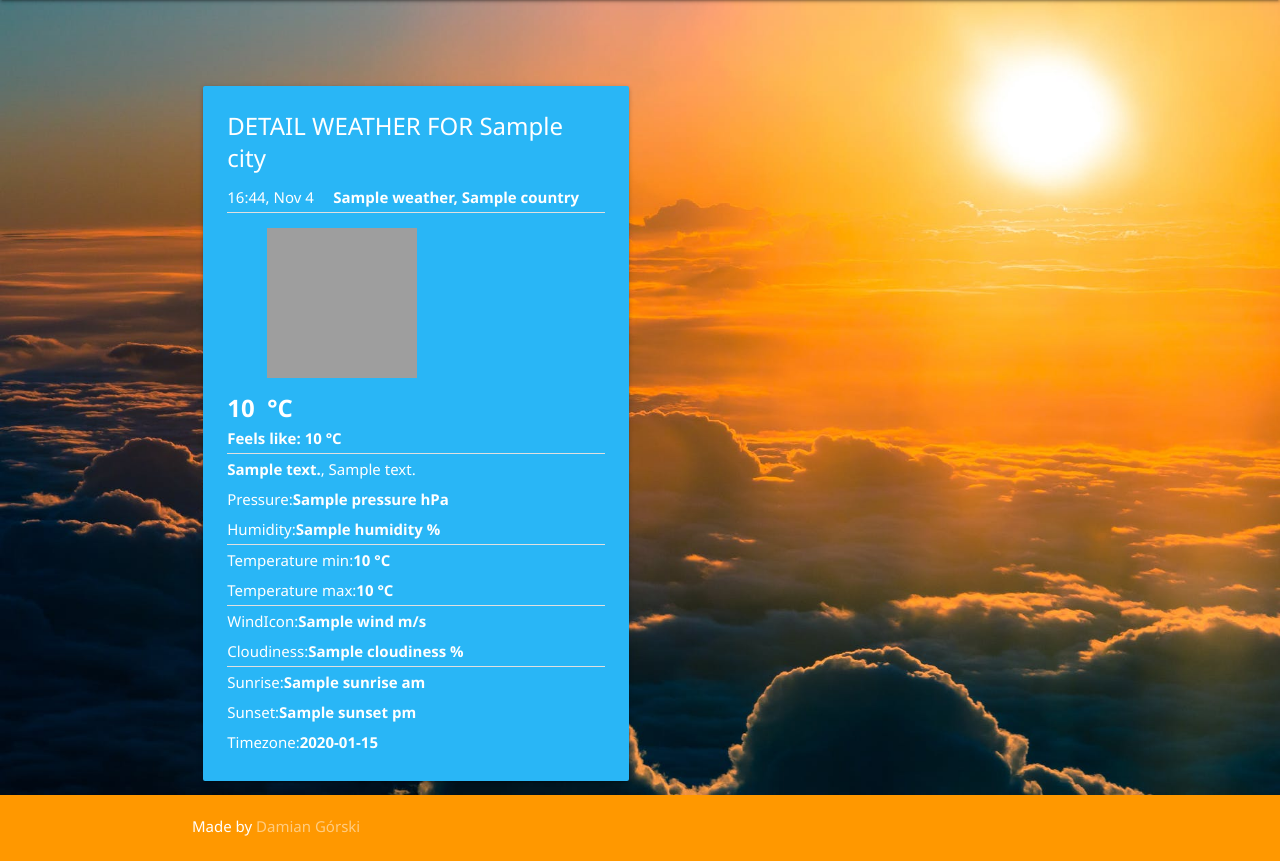
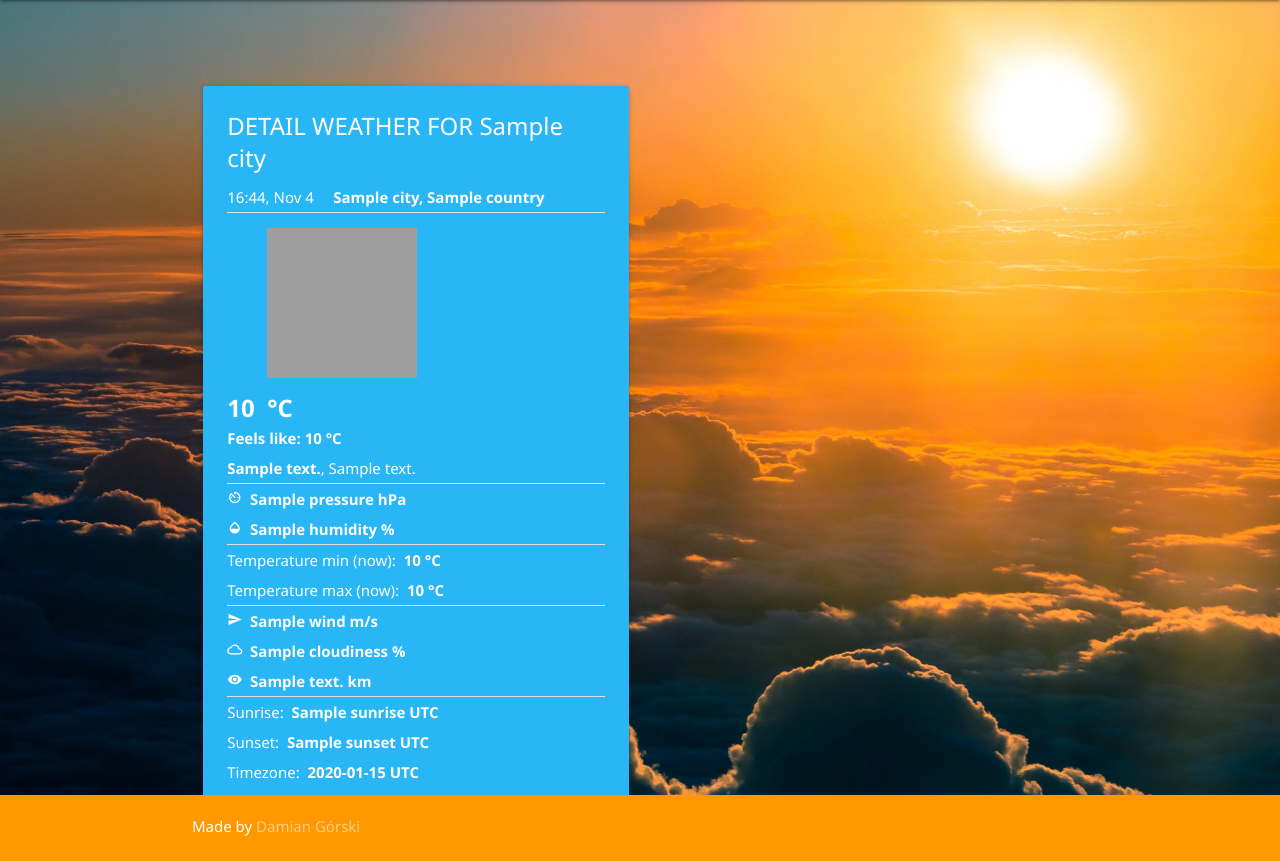
Before and after one commit to Damiangorskii/WeatherApp, a Django app: template WeatherApp/templates/weather/detail_city_weather.html in a window 1280 px wide. Shown: the part 75-936 px from the top of the page. Run offline with Django 3.2, Linux system fonts and the light colour scheme; the template is opened without the code that fills it: most values are stand-ins (such as "Sample title", 1, 10 or a date in 2020); some libraries are stand-ins or nearby versions; grey boxes are pictures that could not be loaded.

Commit message:
Repaired data so they can be understable now

```diff
--- a/WeatherApp/templates/weather/detail_city_weather.html
+++ b/WeatherApp/templates/weather/detail_city_weather.html
@@ -10,7 +10,7 @@
                   <div class="card light-blue lighten-1">
                     <div class="card-content white-text">
                       <span class="card-title">DETAIL WEATHER FOR <b>{{weather_data.city}}</b></span>
-                        <p>16:44, Nov 4 &nbsp&nbsp&nbsp <b>{{weather_data.name}}, {{weather_data.country}}</b></p>
+                        <p>16:44, Nov 4 &nbsp&nbsp&nbsp <b>{{weather_data.city}}, {{weather_data.country}}</b></p>
                         <p></p>
                         <div class="divider"></div>
 
@@ -19,32 +19,33 @@
                         </figure>
                         <p class="main-data"><b>{{weather_data.temperature}}&nbsp °C</b></p>
                         <p><b>Feels like: {{weather_data.temperatureFeelsLike}}&nbsp°C</b></p>
+                        <p><b>{{weather_data.mainDescription}}</b>, {{weather_data.description}}</p>
 
                         <div class="divider"></div>
 
 
-                        <p><b>{{weather_data.mainDescription}}</b>, {{weather_data.description}}</p>
-                        <p>Pressure:<b>{{weather_data.pressure}} hPa</b></p>
-                        <p>Humidity:<b>{{weather_data.humidity}} %</b></p>
+                        <p><i class="material-icons tiny">av_timer</i>&nbsp&nbsp<b>{{weather_data.pressure}} hPa</b></p>
+                        <p><i class="material-icons tiny">opacity</i>&nbsp&nbsp<b>{{weather_data.humidity}} %</b></p>
 
                         <div class="divider"></div>
 
 
-                        <p>Temperature min:<b>{{weather_data.tempMin}}&nbsp°C</b></p>
-                        <p>Temperature max:<b>{{weather_data.tempMax}}&nbsp°C</b></p>
+                        <p>Temperature min (now):&nbsp&nbsp<b>{{weather_data.tempMin}}&nbsp°C</b></p>
+                        <p>Temperature max (now):&nbsp&nbsp<b>{{weather_data.tempMax}}&nbsp°C</b></p>
 
                         <div class="divider"></div>
 
 
-                        <p>WindIcon:<b>{{weather_data.wind}} m/s</b></p>
-                        <p>Cloudiness:<b>{{weather_data.cloudiness}} %</b></p>
+                        <p><i class="material-icons tiny">send</i>&nbsp&nbsp<b style="font-size: 18;">{{weather_data.wind}} m/s</b></p>
+                        <p><i class="material-icons tiny">cloud_queue</i>&nbsp&nbsp<b style="font-size: 18;">{{weather_data.cloudiness}} %</b></p>
+                        <p><i class="material-icons tiny">visibility</i>&nbsp&nbsp<b style="font-size: 18;">{{weather_data.visibility}} km</b></p>
 
                         <div class="divider"></div>
 
 
-                        <p>Sunrise:<b>{{weather_data.sunrise}} am</b></p>
-                        <p>Sunset:<b>{{weather_data.sunset}} pm</b></p>
-                        <p>Timezone:<b>{{weather_data.timezone}}</b></p>
+                        <p>Sunrise:&nbsp&nbsp<b>{{weather_data.sunrise}}&nbspUTC</b></p>
+                        <p>Sunset:&nbsp&nbsp<b>{{weather_data.sunset}}&nbspUTC</b></p>
+                        <p>Timezone:&nbsp&nbsp<b>{{weather_data.timezone}}&nbspUTC</b></p>
 
                     </div>
                   </div>
```
Also changed, not shown: WeatherApp/weather/views.py (+35 -8 lines).
